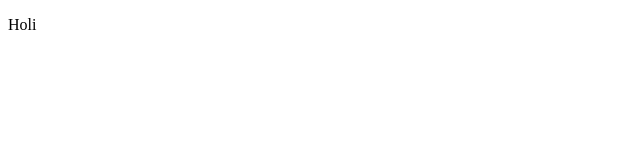
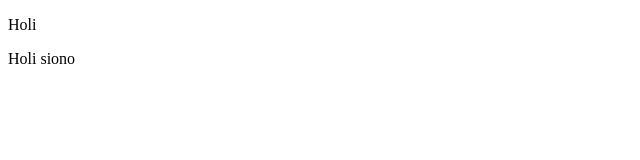
Before and after one commit to LuisHuaranga/DocuJCL, a plain HTML site: page index.html in a window 1280 px wide. Shown: the full height of the page, 0-640 px from the left. Drawn offline with Linux system fonts and the light colour scheme.

Commit message:
cambio de prueba nuevo parrafo

```diff
--- a/index.html
+++ b/index.html
@@ -7,5 +7,6 @@
 </head>
 <body>
     <p>Holi</p>
+    <p>Holi siono</p>
 </body>
 </html>
```
